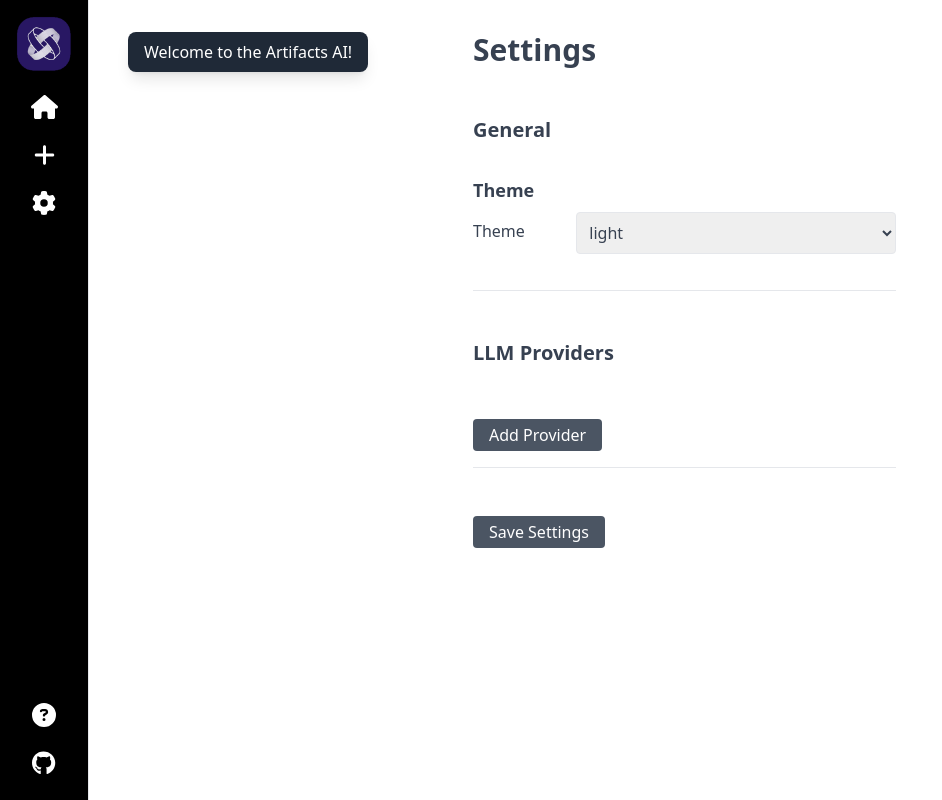
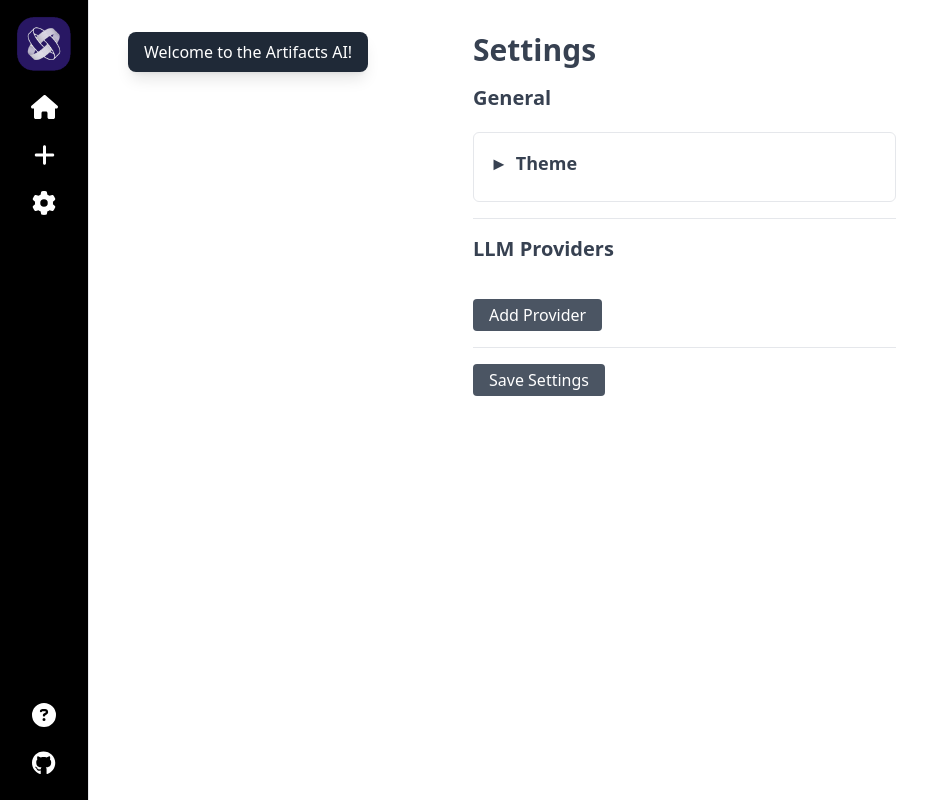
Before and after one commit to digovc/artifacts-ai, a Vue app: page /#/settings in a window 1280 px wide. Shown: the whole page, without its empty margins (0-942 px from the left). Built offline with nearby package versions, Linux system fonts and the light colour scheme; what @guolao/vue-monaco-editor would draw is missing.

Commit message:
Adjust layout

```diff
--- a/src/components/Group.vue
+++ b/src/components/Group.vue
@@ -1,5 +1,5 @@
 <template>
-  <div class="mb-10 border-b pb-4 space-y-8">
+  <div class="mb-4 border-b pb-4 space-y-4">
     <h2 class="mb-5 text-xl font-bold">{{ title }}</h2>
     <slot></slot>
   </div>
--- a/src/components/Subgroup.vue
+++ b/src/components/Subgroup.vue
@@ -1,12 +1,26 @@
 <template>
-  <div class="mb-5">
-    <h3 class="mb-2 text-lg font-semibold">{{ title }}</h3>
-    <slot></slot>
+  <div class="border p-4 rounded-md">
+    <h3 class="mb-2 text-lg font-semibold cursor-pointer space-x-2" @click="toggleOpen">
+      <span v-if="isOpen">▼</span>
+      <span v-else>►</span>
+      <span>{{ title }}</span>
+    </h3>
+    <div v-if="isOpen">
+      <slot></slot>
+    </div>
   </div>
 </template>
 
 <script setup>
+import { ref } from 'vue';
+
 defineProps({
   title: String,
 });
+
+const isOpen = ref(false);
+
+const toggleOpen = () => {
+  isOpen.value = !isOpen.value;
+};
 </script>
--- a/src/views/settings/Settings.vue
+++ b/src/views/settings/Settings.vue
@@ -1,5 +1,5 @@
 <template>
-  <div class="space-y-12 px-96 m-auto h-full overflow-y-auto p-8">
+  <div class="space-y-4 px-96 m-auto h-full overflow-y-auto p-8">
     <Title>Settings</Title>
     <Group title="General">
       <Subgroup title="Theme">
@@ -7,19 +7,18 @@
       </Subgroup>
     </Group>
     <Group title="LLM Providers">
-      <Button @click="addProvider">Add Provider</Button>
-      <div v-for="(provider, index) in settings.providers" :key="index" class="pb-4 mb-4">
+      <div v-for="(provider, index) in settings.providers" :key="index" class="">
         <Subgroup :title="'Provider ' + (index + 1)">
           <Field v-model="provider.name" :options="providerOptions.map(option => option.label)" label="Provider"
                  type="select"/>
           <Field v-model="provider.model" :options="getModelsForProvider(provider.name)" label="Model" type="select"/>
-          <Field v-if="provider.model === 'custom'" v-model="provider.customModel" label="Custom Model"
-                 type="text"/>
+          <Field v-if="provider.model === 'custom'" v-model="provider.customModel" label="Custom Model" type="text"/>
           <Field v-model="provider.apiKey" label="API Key" type="password"/>
           <Field v-model="provider.proxyUrl" label="Proxy URL" type="text"/>
           <Button class="mt-2" @click="() => removeProvider(index)">Remove</Button>
         </Subgroup>
       </div>
+      <Button @click="addProvider">Add Provider</Button>
     </Group>
     <Button @click="saveSettings">Save Settings</Button>
   </div>
```
